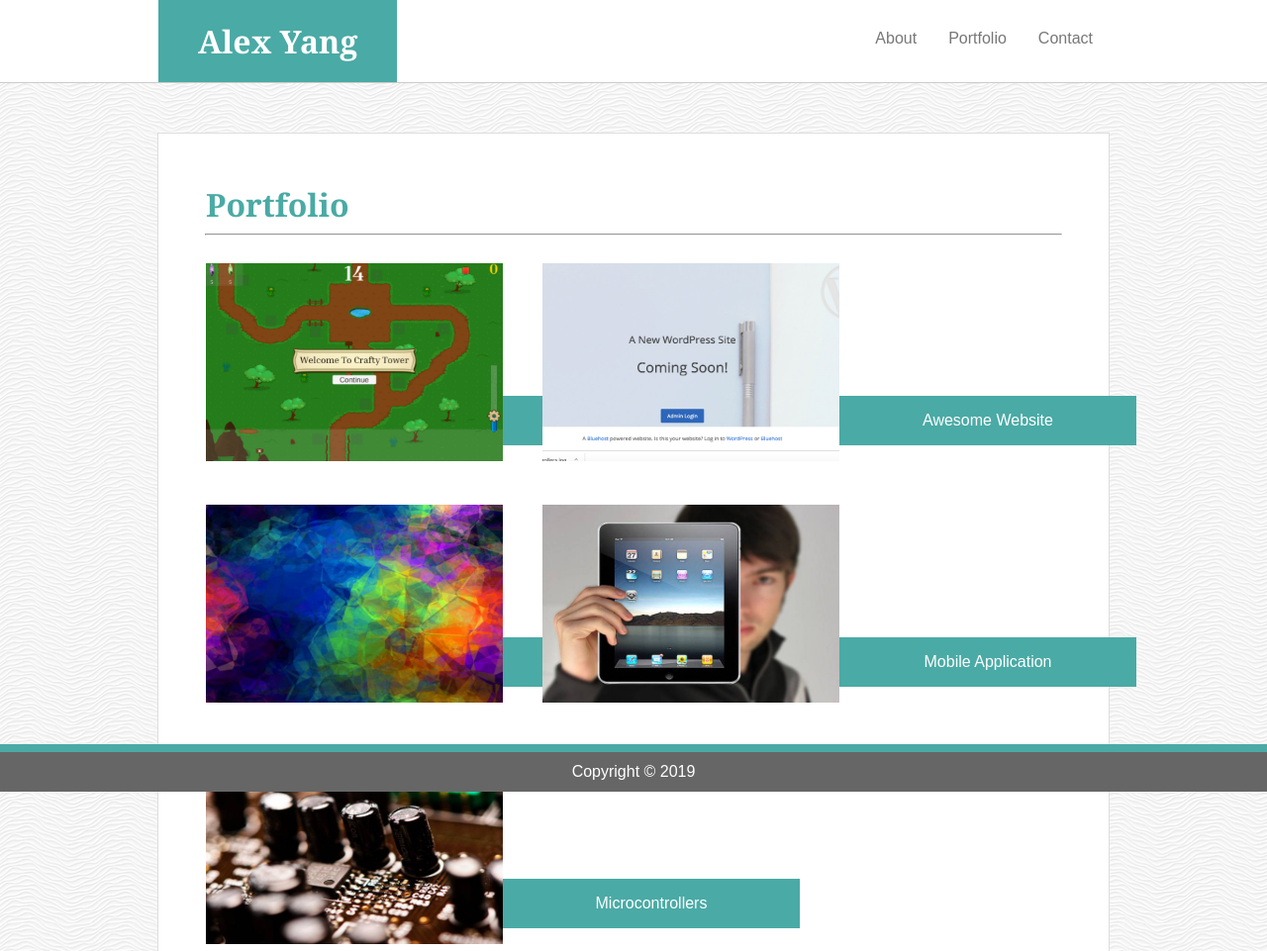
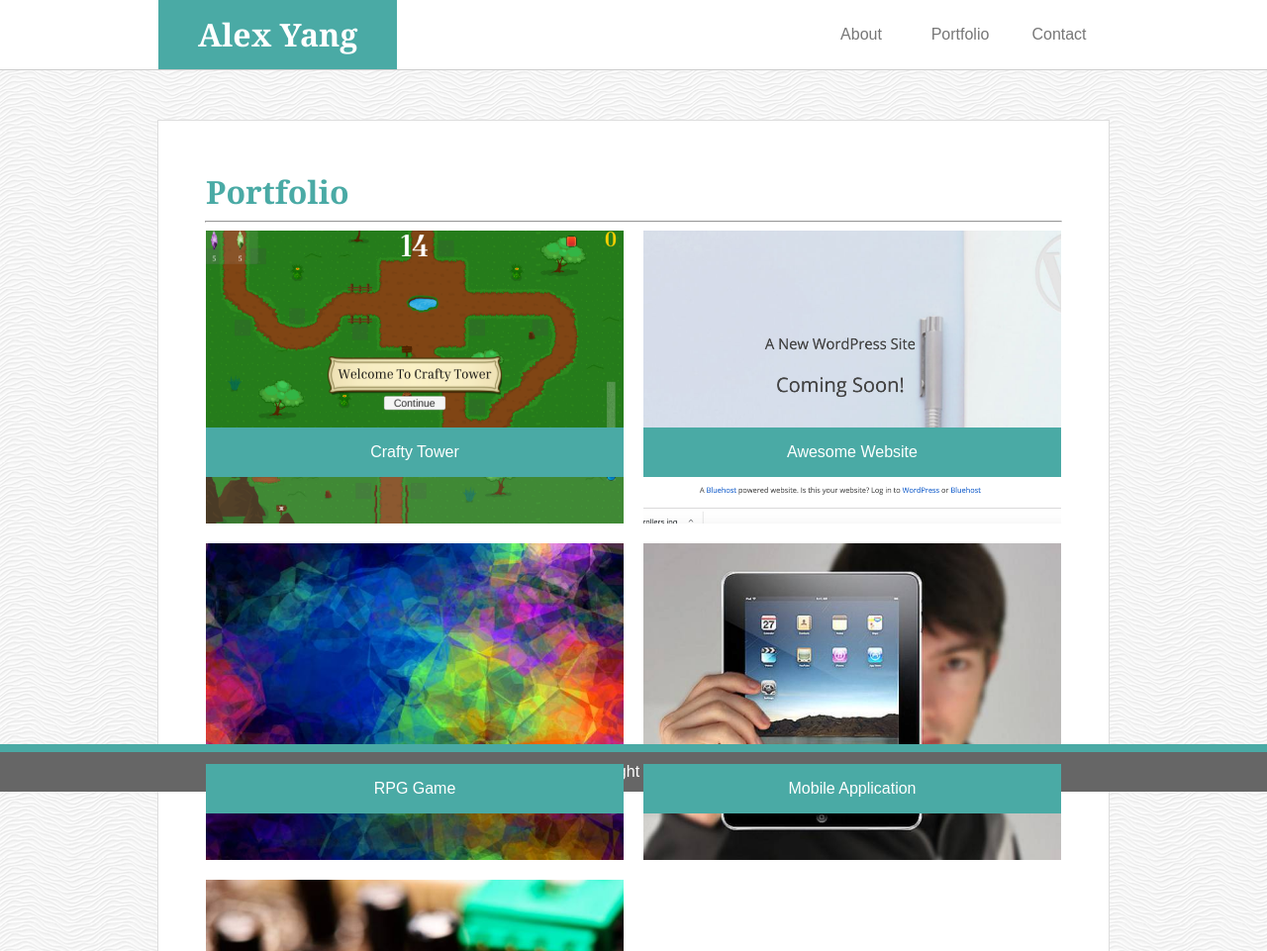
Before and after one commit to ayang726/Basic-Portfolio, a plain HTML site: page portfolio.html in a window 1280 px wide. Shown: the top 961 px of the page at 99% size. Drawn offline with Linux system fonts and the light colour scheme.

Commit message:
Added flex box nav bar, and grid portfolio page

```diff
--- a/assets/css/styles.css
+++ b/assets/css/styles.css
@@ -26,7 +26,7 @@ p, a, form{
 	color:#777;
 }
 
-
+/* Header Style */
 .header-banner{
 	background: white;
 	border-bottom: 1px solid #ccc
@@ -48,7 +48,7 @@ p, a, form{
 	background: #4aaaa5;
 	float: left;
 	padding: 20px 40px;
-	min-height: 30px;
+	line-height: 30px;
 	margin: 0;
 }
 
@@ -56,34 +56,30 @@ p, a, form{
 	float: right;
 }
 
-.header .nav-bar ul {
+.header .nav-bar {
 	padding: 0;
 	display: flex;
 	height: 100%;
+	justify-content: space-between;
+	width: 300px;
 }
 
 
-.header ul li {
-	/* display: inline-block; */
-	/* flex-direction: column; */
-
+.header .nav-bar a {
+	line-height: 30px;
+	padding: 20px 0;
+	flex: 1;
+	flex-basis: 30%;
+	text-align: center;
 }
 
-
-.header ul li a {
-	/* display: inline-block; */
-	line-height: 46px;
-	height: 100%;
-	width: 100%;
-	padding: 1em;
+.header a:hover {
+	background: #4aaaa5;
+	color: #fff;
+	transition: 0.3s;
 }
 
-.header ul li a:hover {
-	background: #4aaaa5;
-	color: #fff;
-}
-
-/* Body Styles*/
+/* About Me Body Styles*/
 .body{
 	background: white;
 	border: solid 1px #ddd;
@@ -112,44 +108,51 @@ p, a, form{
 #portfolio {
 	width: 90%;
 	margin: 0 auto;
-}
-
-#portfolio::after {
-	content: "";
-	display: block;
-	clear: both;
+	display: grid;
+	grid-template-columns: 1fr 1fr;
+	grid-gap: 20px;
 }
 
 .portfolio-item{
-	float: left;
-	padding: 0;
-	margin: 20px 40px 20px 0;
+	width: 100%;
+	margin: 0 auto;
+}
+
+.portfolio-item a {
 	position: relative;
 }
 
-.portfolio-item img {
-	width: 300px;
-	height: 200px;
+.portfolio-item a img {
+	width: 100%;
+	height: 100%;
 }
-.portfolio-item a {
+
+.portfolio-item a .project-name, .portfolio-item a .project-desc{
 	position: absolute;
-	bottom: 20px;
+	bottom: 50px;
+	left: 0;
+	height: 50px;
 	width: 100%;
-	height: 50px;
+	line-height: 50px;
+	margin: 0 auto;
+	background: #4aaaa5;
 	color: #fff;
-	background: #4aaaa5;
 	text-align: center;
-	line-height: 50px;
 }
-.portfolio-item:hover span{
+
+.portfolio-item .project-name {
+	z-index: 2;
+}
+
+.portfolio-item:hover .hide{
 	display: none;
 }
 
-.portfolio-item:hover #crafty::after {
+.portfolio-item:hover #crafty .project-desc::after{
 	content: 'Very Cheesy';
 }
 
-.portfolio-item:hover #website::after {
+.portfolio-item:hover #website .project-desc::after {
 	content: 'Work in Progress';
 }
 
--- a/portfolio.html
+++ b/portfolio.html
@@ -8,13 +8,11 @@
 	<div class="header-banner">
 		<div class="header">
 			<h1 class="logo">Alex Yang</h1>
-			<div class="nav-bar">
-				<ul>
-					<li><a href="index.html">About</a></li>
-					<li><a href="portfolio.html">Portfolio</a></li>
-					<li><a href="contact.html">Contact</a></li>
-				</ul>
-			</div>
+			<nav class="nav-bar">
+				<a href="index.html">About</a>
+				<a href="portfolio.html">Portfolio</a>
+				<a href="contact.html">Contact</a>
+			</nav>
 		</div>
 	</div>
 
@@ -23,27 +21,23 @@
 		<hr>
 		<div id="portfolio">
 			<div class="portfolio-item">
-				<img src="assets/images/crafty-tower.png">
-				<a href="https://ayang726.itch.io/crafty-tower" id="crafty"><span>Crafty Tower</span></a>
+
+				<a href="https://ayang726.itch.io/crafty-tower" id="crafty"><img src="assets/images/crafty-tower.png"><span class="project-name hide">Crafty Tower</span><span class="project-desc"></span></a>
 			</div>
 			<div class="portfolio-item">
-				<img src="assets/images/awesome-website.png">
-				<a href="https://www.alexyang.website" id="website"><span>Awesome Website</span></a>
+				<a href="https://www.alexyang.website" id="website"><img src="assets/images/awesome-website.png"><span class="project-name hide">Awesome Website</span><span class="project-desc"></span></a>
 			</div>
 
 			<div class="portfolio-item">
-				<img src="assets/images/game.jpg">
-				<a href="#">RPG Game</a>
+
+				<a href="#"><img src="assets/images/game.jpg"><span class="project-name">RPG Game</span></a>
+			</div>
+			<div class="portfolio-item">
+				<a href="#"><img src="assets/images/mobile-app.jpg"><span class="project-name">Mobile Application</span></a>
 			</div>
 
 			<div class="portfolio-item">
-				<img src="assets/images/mobile-app.jpg">
-				<a href="#">Mobile Application</a>
-			</div>
-
-			<div class="portfolio-item">
-				<img src="assets/images/microcontrollers.jpg">
-				<a href="#">Microcontrollers</a>
+				<a href="#"><img src="assets/images/microcontrollers.jpg"><span class="project-name">Microcontrollers</span></a>
 			</div>
 		</div>
 	</div>
```
Also changed, not shown: contact.html (+5 -7 lines), index.html (+5 -7 lines).
